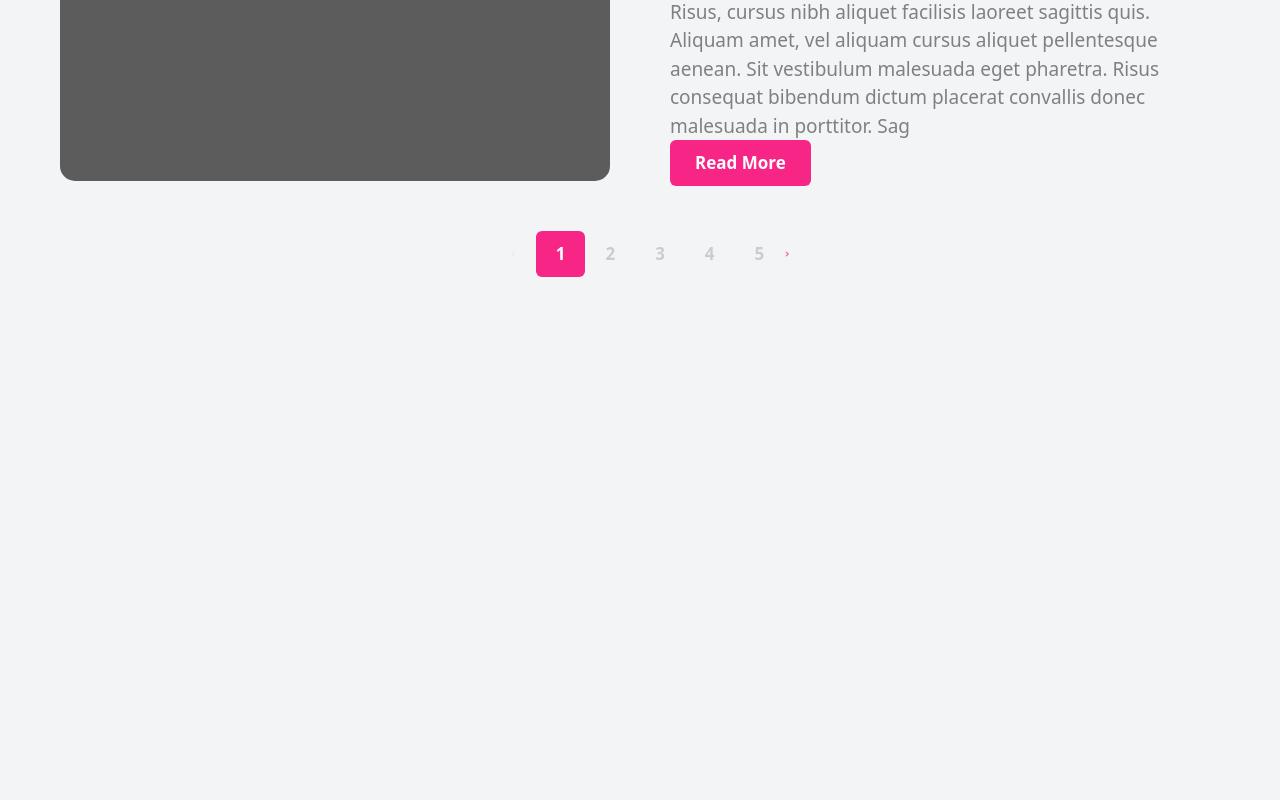
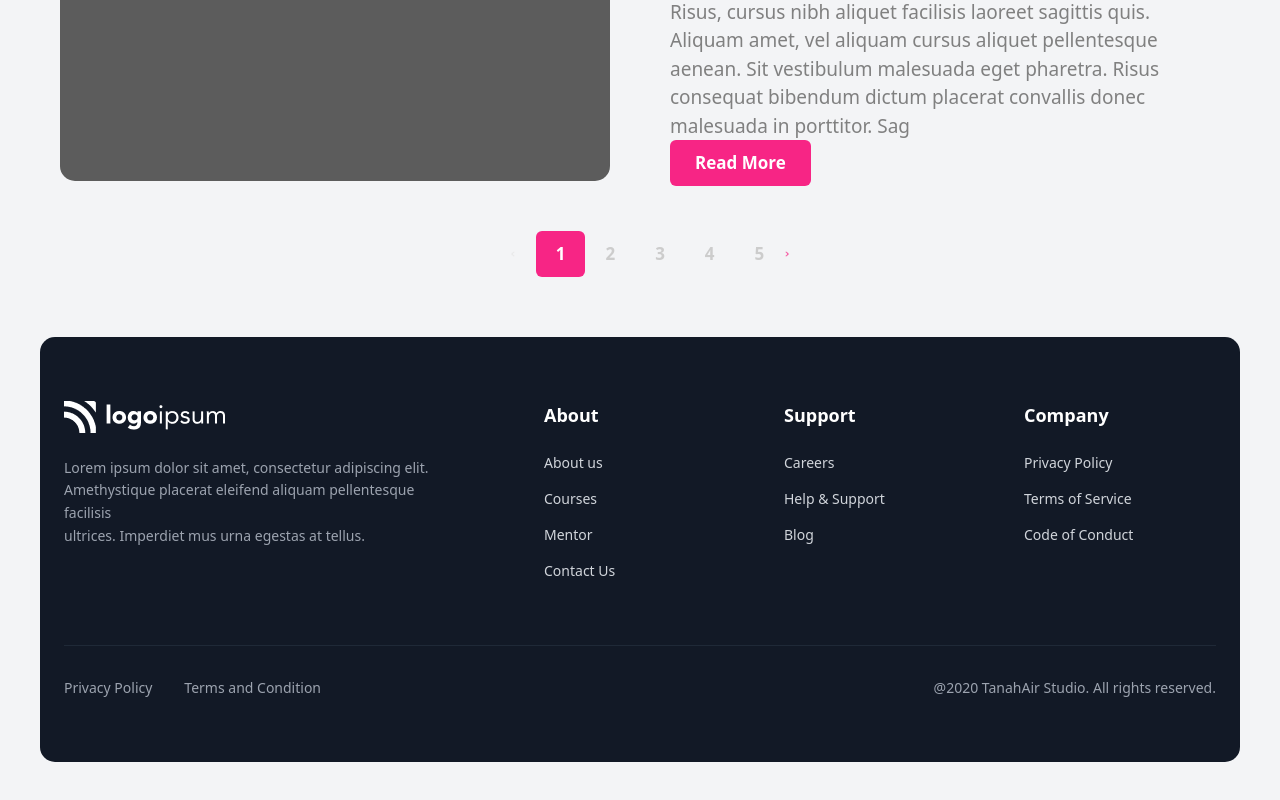
Before and after one commit to arion1986/teamwork-1, a website: page src/dio.html in a window 1280 px wide. Shown: the part 2631-3431 px from the top of the page. Before the commit the page ends 2908 px from the top, so only its background shows below. Drawn offline with nearby package versions, Linux system fonts and the light colour scheme.

Commit message:
A.D add footer

```diff
--- a/src/dio.html
+++ b/src/dio.html
@@ -5,7 +5,7 @@
    <meta charset="UTF-8">
    <meta name="viewport" content="width=device-width, initial-scale=1.0">
    <script src="https://cdn.tailwindcss.com"></script>
-   <title>Header Task</title>
+   <title>page4</title>
 </head>
 
 <body class="bg-gray-100">
@@ -167,6 +167,77 @@
       <div class="py-[10px] px-[20px] bg-[#f7258400] text-[#CCCCCC] text-[17px] font-bold rounded-[6px]">5</div>
       <div class="py-[10px] px-[20px]]"><img class="w-[200px]" src="../forimg/chevron-right.png" alt=""></div>
    </div>
+
+
+   <footer class="bg-[#121926] rounded-[15px] text-white my-[60px] py-16 px-6 font-sans max-w-[1200px] m-auto">
+      <div>
+         <div class="grid grid-cols-1 md:grid-cols-2 lg:grid-cols-5 gap-12 mb-16">
+            <div class="lg:col-span-2">
+               <div class="flex items-center gap-2 mb-6">
+                  <span class="text-2xl font-bold"><img src="../forimg/Logo (9).png" alt=""></span>
+               </div>
+               <p class="text-gray-400 text-sm leading-relaxed max-w-sm">
+                  Lorem ipsum dolor sit amet, consectetur adipiscing elit. <br class="hidden md:block">
+                  Amethystique placerat eleifend aliquam pellentesque facilisis <br class="hidden md:block">
+                  ultrices. Imperdiet mus urna egestas at tellus.
+               </p>
+            </div>
+            <div>
+               <h3 class="text-lg font-bold mb-6">About</h3>
+               <ul class="space-y-4 text-sm text-gray-300">
+                  <li>
+                     <p>About us</p>
+                  </li>
+                  <li>
+                     <p>Courses</p>
+                  </li>
+                  <li>
+                     <p>Mentor</p>
+                  </li>
+                  <li>
+                     <p>Contact Us</p>
+                  </li>
+               </ul>
+            </div>
+            <div>
+               <h3 class="text-lg font-bold mb-6">Support</h3>
+               <ul class="space-y-4 text-sm text-gray-300">
+                  <li>
+                     <p>Careers</p>
+                  </li>
+                  <li>
+                     <p>Help & Support</p>
+                  </li>
+                  <li>
+                     <p>Blog</p>
+                  </li>
+               </ul>
+            </div>
+            <div>
+               <h3 class="text-lg font-bold mb-6">Company</h3>
+               <ul class="space-y-4 text-sm text-gray-300">
+                  <li>
+                     <p>Privacy Policy</p>
+                  </li>
+                  <li>
+                     <p>Terms of Service</p>
+                  </li>
+                  <li>
+                     <p>Code of Conduct</p>
+                  </li>
+               </ul>
+            </div>
+         </div>
+         <div
+            class="border-t border-gray-800 pt-8 flex flex-col md:flex-row justify-between items-center gap-4 text-sm text-gray-400">
+            <div class="flex gap-8">
+               <p>Privacy Policy</p>
+               <p>Terms and Condition</p>
+            </div>
+            <p>@2020 TanahAir Studio. All rights reserved.</p>
+         </div>
+      </div>
+   </footer>
 </body>
 
 </html>
```
